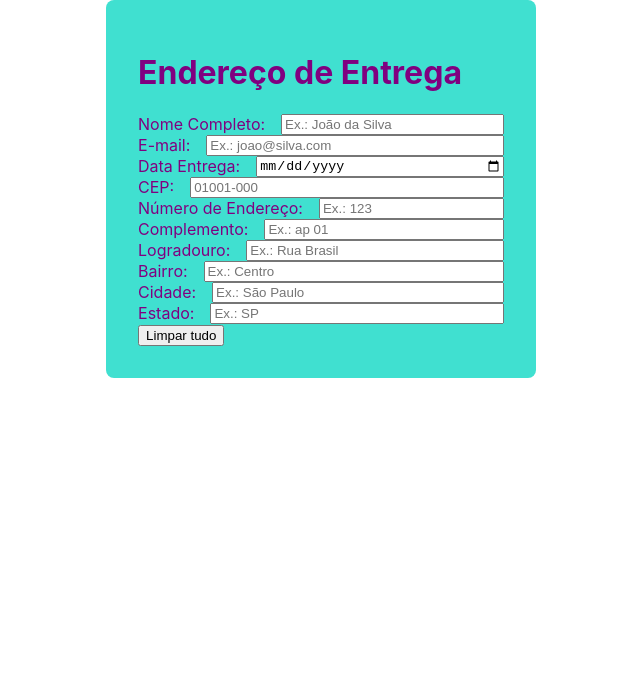
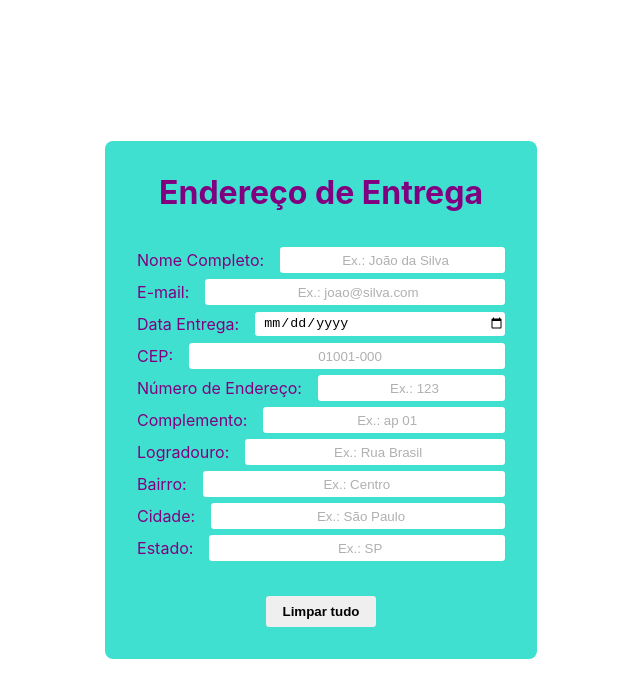
Before and after one commit to gusvicenzi/teste-mainhardt, a React (Create React App) app: page / in a window 1280 px wide. Shown: the top 698 px of the page, without its empty margins (319-959 px from the left). Built offline with nearby package versions, Linux system fonts and the light colour scheme.

Commit message:
Change Shipping page style

```diff
--- a/src/App.css
+++ b/src/App.css
@@ -1,4 +1,6 @@
 .app {
+  height: 100vh;
   display: flex;
   justify-content: center;
+  align-items: center;
 }
--- a/src/pages/shipping/styles/Shipping.css
+++ b/src/pages/shipping/styles/Shipping.css
@@ -3,19 +3,50 @@
   background-color: turquoise;
   padding: 2rem;
   border-radius: 0.5rem;
+
+  display: flex;
+  flex-direction: column;
+  align-items: center;
+}
+
+h1 {
+  /* text-align: center; */
+  margin: 0 0 2rem;
 }
 
 form {
   display: flex;
   flex-direction: column;
+  margin-bottom: 2rem;
 }
 
 label {
   width: 100%;
   display: flex;
+  align-items: center;
+  height: 2rem;
 }
 
 input {
+  flex-grow: 1;
   margin-left: 1rem;
-  flex-grow: 1;
+
+  border-style: none;
+  border-radius: 0.2rem;
+
+  height: 1.5rem;
+  padding-left: 0.5rem;
 }
+
+input::placeholder {
+  color: #b0b0b0;
+  text-align: center;
+}
+
+button {
+  border-style: none;
+  border-radius: 0.2rem;
+
+  padding: 0.5rem 1rem;
+  font-weight: bold;
+}
```
